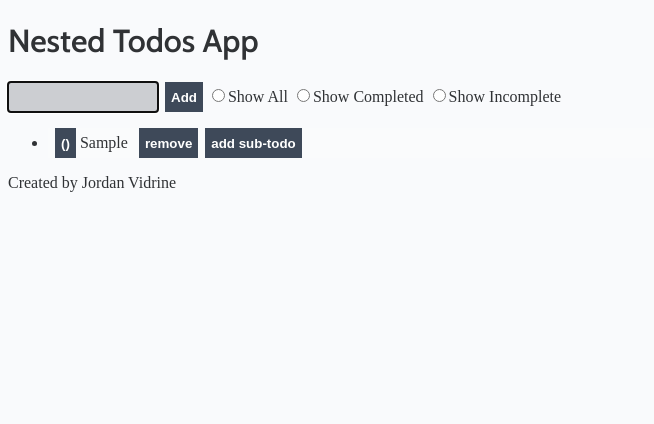
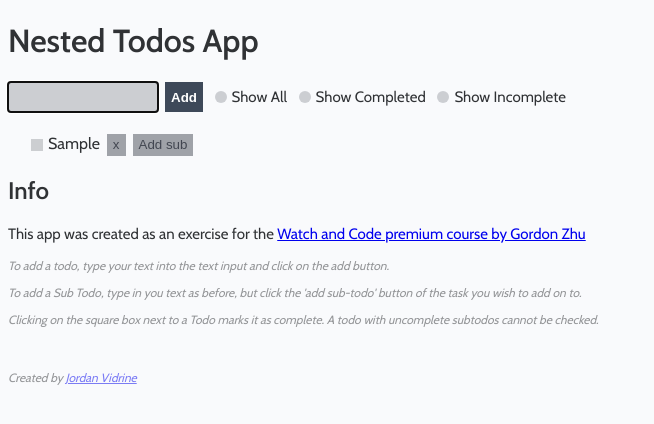
Before and after one commit to jordanvidrine/nested-todos, a plain HTML site: page index.html in a window 1280 px wide. Both pictures are taken after typing "Sample" into the empty fields and a click on the button "Add". Shown: the whole page, without its empty margins (0-654 px from the left). Drawn offline with nearby package versions, Linux system fonts and the light colour scheme.

Commit message:
Issue with Todos not 'uncompleting' if a child todo was marked uncomplete

```diff
--- a/app.css
+++ b/app.css
@@ -1,6 +1,83 @@
 body  {
   background-color: #f9fafc;
   color: #303235;
+  font-family: 'Cabin', sans-serif;
+}
+/* RADIO BUTTON STYLING */
+.container {
+  position: relative;
+  padding-left: 17px;
+  margin-left: 8px;
+  margin-bottom: 12px;
+  cursor: pointer;
+  font-size: 15px;
+  -webkit-user-select: none;
+  -moz-user-select: none;
+  -ms-user-select: none;
+  user-select: none;
+}
+
+.container input {
+  position: absolute;
+  opacity: 0;
+  cursor: pointer;
+  height: 0;
+  width: 0;
+}
+
+.checkmark {
+  position: absolute;
+  top: 3px;
+  left: 0;
+  height: 12px;
+  width: 12px;
+  background-color: rgba(25,32,43,0.2);
+  border-radius: 50%;
+}
+
+.container input:checked ~ .checkmark {
+  height: 4px;
+  width: 4px;
+  border: 4px solid #CCCED3;
+  background-color: #3e4959;
+  border-radius: 50%;
+}
+
+/* TODO CHECKBOX STYLING */
+
+.todo-container {
+  position: relative;
+  top: 2px;
+  cursor: pointer;
+  font-size: 22px;
+  -webkit-user-select: none;
+  -moz-user-select: none;
+  -ms-user-select: none;
+  user-select: none;
+}
+
+.todo-container input {
+  position: absolute;
+  opacity: 0;
+  cursor: pointer;
+  height: 0;
+  width: 0;
+}
+
+.todo-checkmark {
+  position: absolute;
+  left: -17px;
+  top: 9px;
+  height: 12px;
+  width: 12px;
+  background-color: rgba(25,32,43,0.2);
+}
+
+.todo-container input:checked ~ .todo-checkmark {
+  height: 4px;
+  width: 4px;
+  border: 4px solid #CCCED3;
+  background-color: #3e4959;
 }
 
 h1 {
@@ -22,15 +99,14 @@ h1 {
 
 button {
   border: none;
-  background-color: #3e4959;
+  background-color: rgba(25,32,43,0.4);
   margin-left: 7px;
-  height: 30px;
-  color: white;
-  font-weight: bold;
+  height: 22px;
+  color: rgba(25,32,43,0.7);
 }
 
 button:hover {
-  background-color: #313a47;
+  background-color: rgba(25,32,43,0.6);
 }
 
 #add-todo-btn {
@@ -47,9 +123,19 @@ button:hover {
 }
 
 li {
-  list-style: unset;
+  list-style: none;
   margin: 0 0 7px 0;
-  background-color: rgba(255,255,255,0.1);
+}
+
+footer p {
+  font-size: 15px;
+  font-weight: lighter;
+}
+
+footer p.name {
+  font-size: 12px;
+  font-style: italic;
+  opacity: .5;
 }
 
 .completed {
--- a/app.js
+++ b/app.js
@@ -107,23 +107,29 @@ function deleteInPlace(todos, id) {
 }
 
 function toggleTodo(e) {
-  let id = e.target.parentElement.id;
+  let id = e.target.parentElement.parentElement.id;
   todos = toggleInPlace(todos,id);
   store('stored-todos', todos);
   render(todos);
 }
 
 function toggleInPlace(todos, id) {
+  debugger;
   if (Array.isArray(todos)) {
     return todos.map(todo => {
       if (todo.subTodos.length) {
         toggleInPlace(todo.subTodos,id);
-        if (todo.id === id) {
+        //only toggles if it is a solo todo OR all of the todos SUBtodos are complete
+        if (todo.id === id && todo.subTodos.filter(e=>e.completed).length === todo.subTodos.length) {
           todo.completed = !todo.completed;
+        }
+        //if a Todo is complete, but you uncheck one of its subs, the parent will become incomplete
+        if(todo.subTodos.filter(e=>e.completed).length !== todo.subTodos.length) {
+          todo.completed = false;
         }
         return todo;
       } else {
-        if (todo.id === id) {
+        if (todo.id === id ) {
           todo.completed = !todo.completed;
         }
         return todo;
@@ -210,21 +216,14 @@ function todoParser(arr) {
 }
 
 function todoCreator(todo) {
-  let completed = todo.completed ? "class='todo completed'" : "class='todo'"
-  let completeTodoButton = `<button id="complete-todo">`;
-  if (todo.completed) {
-    completeTodoButton += `(*)</button>`
-    //only inserts button IF subTodos are all complete or non-existant
-  } else if (todo.subTodos.filter(e=>e.completed).length === todo.subTodos.length) {
-    completeTodoButton += `()</button>`
-  } else {
-    completeTodoButton = '';
-  }
+  let completed = todo.completed ? "class='todo completed'" : "class='todo'";
+  let checked = todo.completed ? "checked='checked'" : '';
   return (
   `<li id="${todo.id}" ${completed}>` +
-    `${completeTodoButton} ${todo.title} ` +
-    `<button id="delete-todo-btn">remove</button>` +
-    `<button id="add-sub-todos-btn">add sub-todo</button>` +
+    `<label class="todo-container"><input type="checkbox" ${checked} id="complete-todo"><span class="todo-checkmark"></span></label>`+
+    `${todo.title}` +
+    `<button id="delete-todo-btn">x</button>` +
+    `<button id="add-sub-todos-btn">Add sub</button>` +
   `</li>`
   )
 }
--- a/index.html
+++ b/index.html
@@ -9,40 +9,23 @@
   <body>
     <h1>Nested Todos App</h1>
     <input type="text" id="todo-input"></input><button id="add-todo-btn">Add</button>
-    <input class="filter" type="radio" name="filter" value="show-all"><label for="show-all">Show All</label>
-    <input class="filter" type="radio" name="filter" value="show-completed"><label for="show-completed">Show Completed</label>
-    <input class="filter" type="radio" name="filter" value="show-incomplete"><label for="show-incomplete">Show Incomplete</label>
+
+    <label class="container">Show All<input class="filter" type="radio" name="filter" value="show-all"><span class="checkmark"></span></label>
+    <label class="container">Show Completed<input class="filter" type="radio" name="filter" value="show-completed"><span class="checkmark"></span></label>
+    <label class="container">Show Incomplete<input class="filter" type="radio" name="filter" value="show-incomplete"><span class="checkmark"></span></label>
 
     <div id="todos">
     </div>
 
     <footer class ="info">
-      <p>Created by Jordan Vidrine</p>
+      <h2>Info</h2>
+      <p>This app was created as an exercise for the <a href="https://watchandcode.com/">Watch and Code premium course by Gordon Zhu</a></p>
+      <p class="name">To add a todo, type your text into the text input and click on the add button.</p>
+      <p class="name">To add a Sub Todo, type in you text as before, but click the 'add sub-todo' button of the task you wish to add on to.</p>
+      <p class="name">Clicking on the square box next to a Todo marks it as complete. A todo with uncomplete subtodos cannot be checked.</p>
+    </br>
+      <p class='name'>Created by <a href="https://github.com/jordanvidrine/nested-todos">Jordan Vidrine</a></p>
     </footer>
-    <footer class="footer">
-    </footer>
-
-      <!-- HANDLEBARS TEMPLATE FOR TODOS -->
-      <!-- <script id="todo-template" type="text/x-handlebars-template">
-        {{#this}}
-        <li class="todo" data-id="{{id}}">
-            <button id="complete-todo">{{#if completed}}(*){{else}}(){{/if}}</button>
-            <label {{#if completed}}class="completed"{{/if}}>{{title}}</label>
-            <button id="delete-todo-btn">remove</button>
-            <button id="add-sub-todos-btn">add sub-todos</button>
-        </li>
-        {{/this}}
-      </script> -->
-      <!-- END HANDLEBARS TODOS TEMPLATE -->
-      <!-- FOOTER TEMPLATE -->
-      <!-- <script id="footer-template" type="text/x-handlebars-template">
-        <span class="todo-count"><strong>{{activeTodoCount}}</strong> {{activeTodoWord}} left</span>
-        <ul class="filters">
-        {{#if completedTodos}}<button class="clear-completed">Clear completed</button>{{/if}}
-      </script> -->
-      <!-- END FOOTER TEMPLATE -->
-
-
       <script
 			  src="https://code.jquery.com/jquery-3.4.1.min.js"
 			  integrity="sha256-CSXorXvZcTkaix6Yvo6HppcZGetbYMGWSFlBw8HfCJo="
```
